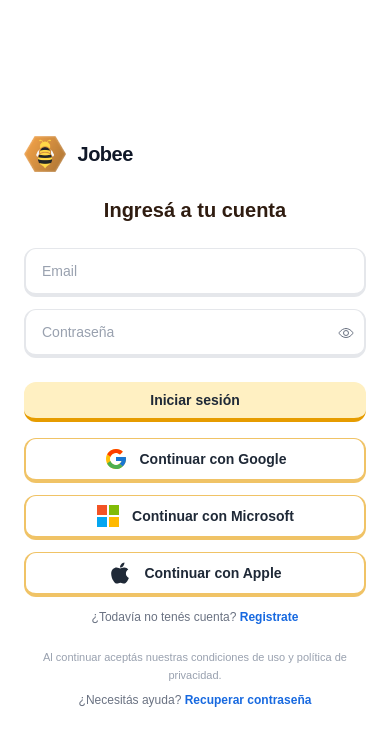
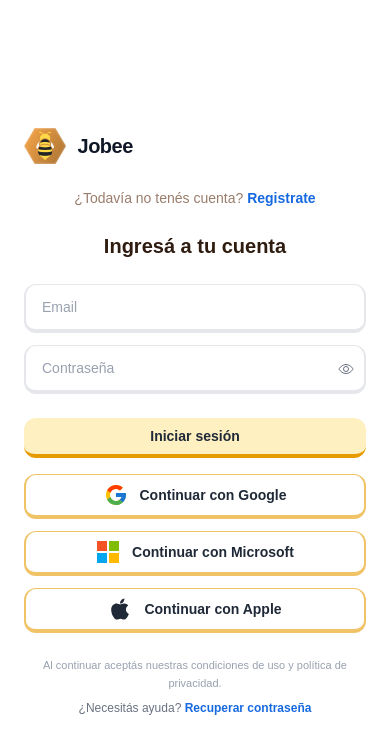
Before and after one commit to galonsoo/jobee-frontend, a React (Vite) app: page /jobee-frontend/auth/login in a window 390 px wide. Shown: the top 754 px of the page. Built offline with nearby package versions, Linux system fonts and the light colour scheme.

Commit message:
chore(auth): reuse shared aside prompt

```diff
--- a/src/components/auth/AuthLayout.jsx
+++ b/src/components/auth/AuthLayout.jsx
@@ -12,6 +12,16 @@ export default function AuthLayout({
   onToggle,
   asideFooter,
 }) {
+  const getAsideFooter = () =>
+    asideFooter ?? (
+      <div className="text-sm text-[#6F442C]/70">
+        ¿Ya tenés una cuenta?{" "}
+        <Link className="font-semibold text-[#1769E0]" to="/auth/login">
+          Iniciá sesión
+        </Link>
+      </div>
+    );
+
   return (
     <div className="flex min-h-screen flex-col bg-white text-gray-900 lg:flex-row">
       <aside className="relative hidden w-full max-w-xl flex-col justify-between bg-[#FFF4D6] px-10 py-10 lg:flex lg:sticky lg:top-0 lg:h-screen">
@@ -38,14 +48,7 @@ export default function AuthLayout({
           )}
         </div>
 
-        {asideFooter ?? (
-          <div className="text-sm text-[#6F442C]/70">
-            ¿Ya tenés una cuenta?{" "}
-            <Link className="font-semibold text-[#1769E0]" to="/auth/login">
-              Iniciá sesión
-            </Link>
-          </div>
-        )}
+        {getAsideFooter()}
       </aside>
 
       <section className="flex flex-1 items-center justify-center px-6 py-10 sm:px-8 lg:w-[480px] lg:px-10 lg:py-14">
@@ -56,6 +59,8 @@ export default function AuthLayout({
               <span className="text-xl font-bold tracking-tight text-gray-900">Jobee</span>
             </Link>
           </div>
+
+          <div className="lg:hidden">{getAsideFooter()}</div>
 
           {toggleOptions.length ? (
             <div className="mx-auto w-full max-w-xs md:max-w-sm">
--- a/src/pages/auth/LoginPage.jsx
+++ b/src/pages/auth/LoginPage.jsx
@@ -75,15 +75,6 @@ const footerContent = (
     </div>
   );
 
-  const mobileAccountPrompt = (
-    <p className="text-xs text-gray-500 text-center lg:hidden">
-      ¿Todavía no tenés cuenta?{" "}
-      <Link className="font-semibold text-[#1769E0]" to="/auth/signup/user">
-        Registrate
-      </Link>
-    </p>
-  );
-
   return (
     <AuthLayout
       badgeLabel="Acceso Jobee"
@@ -154,7 +145,6 @@ const footerContent = (
                 <span>{label}</span>
               </Link>
             ))}
-            {mobileAccountPrompt}
           </div>
         </div>
       </form>
--- a/src/pages/auth/SignUpUserPage.jsx
+++ b/src/pages/auth/SignUpUserPage.jsx
@@ -55,7 +55,7 @@ const SIGNUP_TYPES = [
     id: "user",
     label: "Usuario",
     path: "/auth/signup/user",
-    highlight: "Accedé a cursos, mentorías y oportunidades reales.",
+    highlight: "  Accedé a cursos, mentorías y oportunidades reales.",
   },
   {
     id: "company",
@@ -91,7 +91,7 @@ export default function SignUpUserPage() {
 
   return (
     <AuthLayout
-      badgeLabel="Registro Jobee"
+      badgeLabel="Registro Usuario"
       title="Creá tu cuenta"
       description={
         currentConfig?.highlight ??
```
